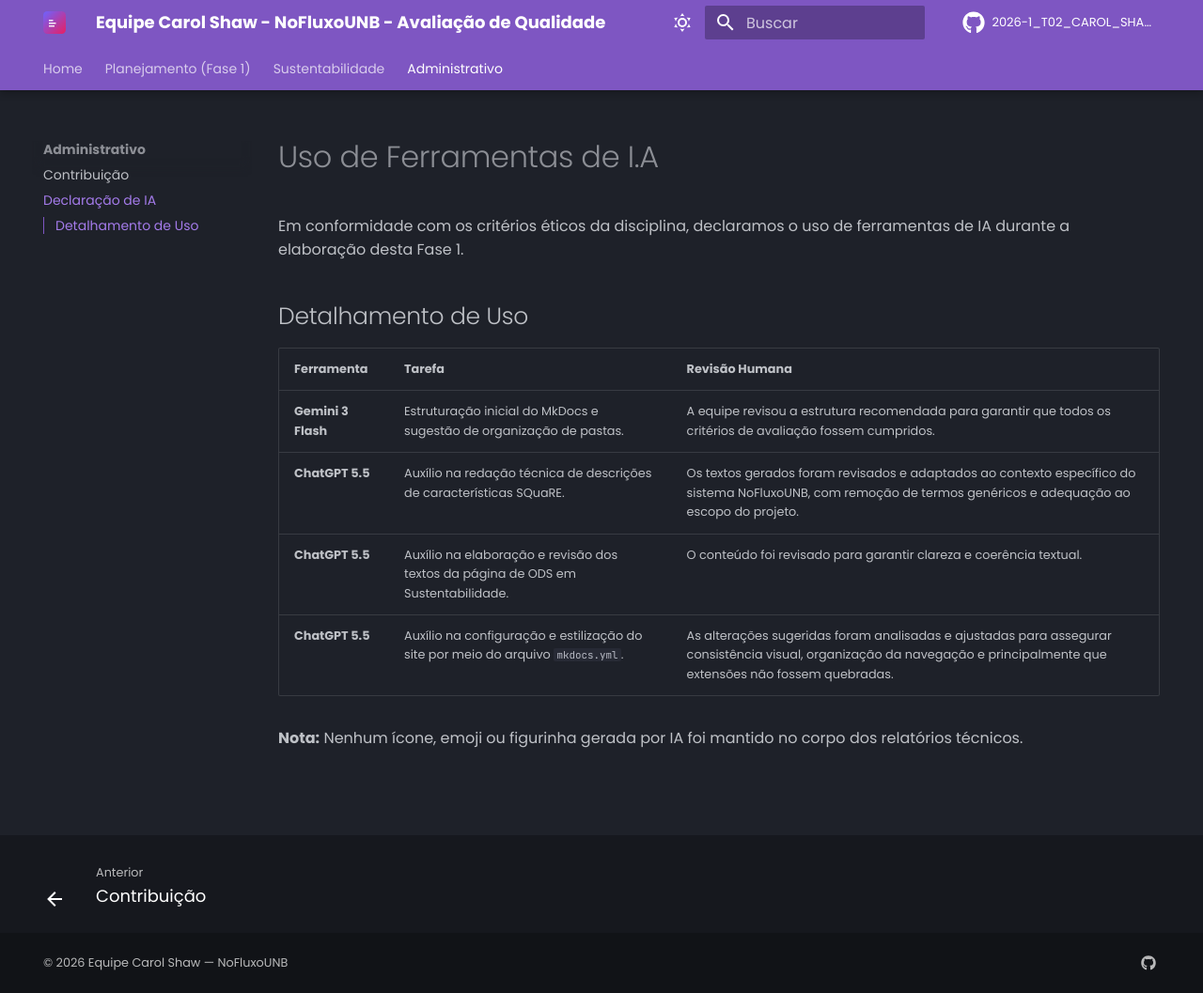
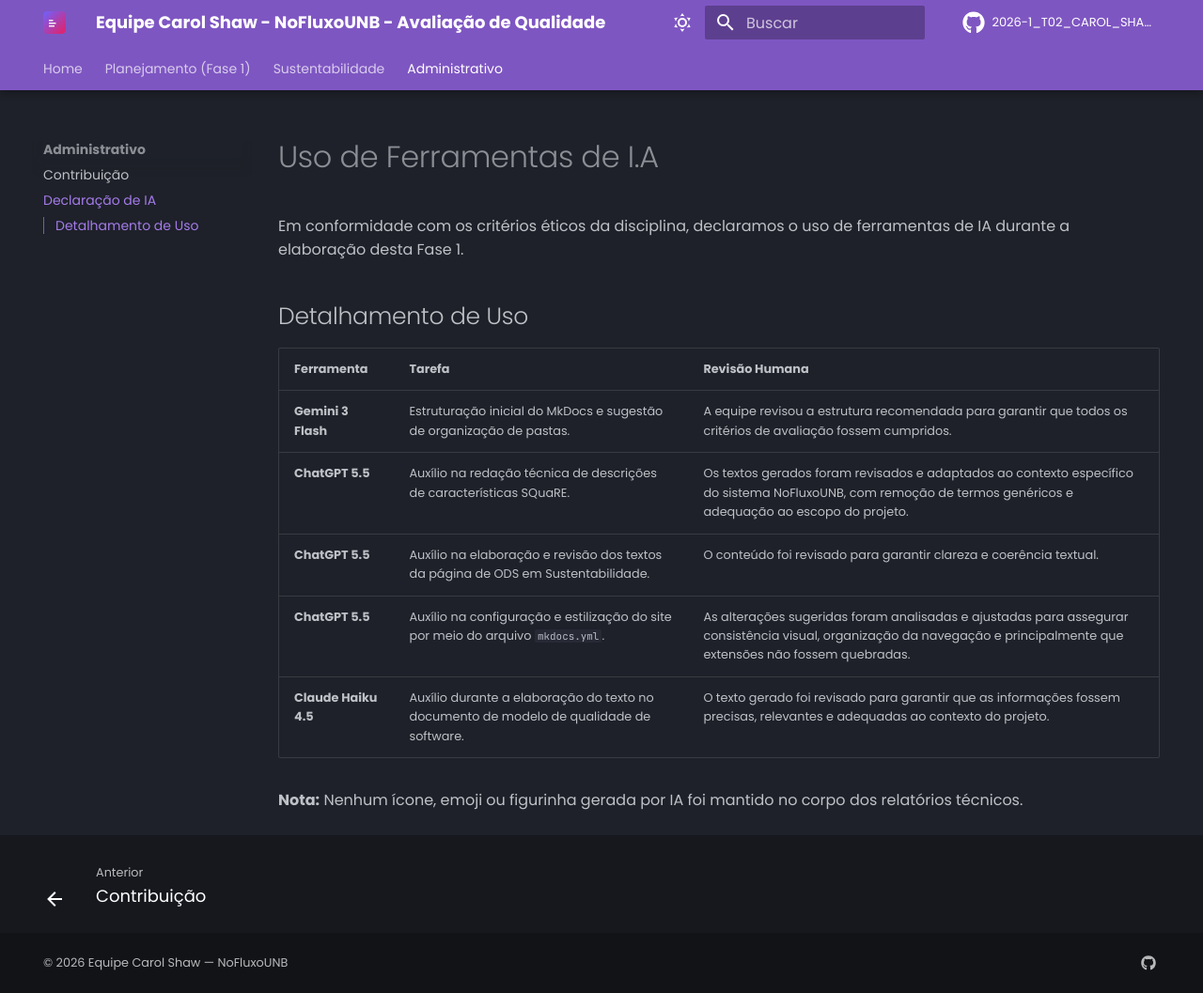
Before and after one commit to FCTE-Qualidade-de-Software-1/2026-1_T02_CAROL_SHAW, an MkDocs documentation site: the page built from docs/adm/ia.md, in a window 1280 px wide and 1057 px high. Shown: the whole window at 94% size. Built offline with MkDocs 1.6.1 and Material for MkDocs 9.7.7, drawn with Linux system fonts in a browser that asks for light colours; comment, search, counter and statistics services are not loaded.

```diff
--- a/docs/adm/ia.md
+++ b/docs/adm/ia.md
@@ -1,13 +1,15 @@
 # Uso de Ferramentas de I.A
+
 Em conformidade com os critérios éticos da disciplina, declaramos o uso de ferramentas de IA durante a elaboração desta Fase 1.
 
 ## Detalhamento de Uso
-| Ferramenta         | Tarefa                                                                                  | Revisão Humana                                                                                                                                                                |
-| :----------------- | :-------------------------------------------------------------------------------------- | :---------------------------------------------------------------------------------------------------------------------------------------------------------------------------- |
-| **Gemini 3 Flash** | Estruturação inicial do MkDocs e sugestão de organização de pastas.                     | A equipe revisou a estrutura recomendada para garantir que todos os critérios de avaliação fossem cumpridos.                                                                  |
-| **ChatGPT 5.5**        | Auxílio na redação técnica de descrições de características SQuaRE. | Os textos gerados foram revisados e adaptados ao contexto específico do sistema NoFluxoUNB, com remoção de termos genéricos e adequação ao escopo do projeto.                 |
-|   **ChatGPT 5.5**      | Auxílio na elaboração e revisão dos textos da página de ODS em Sustentabilidade.        | O conteúdo foi revisado  para garantir clareza e coerência textual.                                                            |
-|   **ChatGPT 5.5**      | Auxílio na configuração e estilização do site por meio do arquivo `mkdocs.yml`.         | As alterações sugeridas foram analisadas e ajustadas para assegurar consistência visual, organização da navegação e principalmente que extensões não fossem quebradas. |
 
+| Ferramenta           | Tarefa                                                                                 | Revisão Humana                                                                                                                                                         |
+| :------------------- | :------------------------------------------------------------------------------------- | :--------------------------------------------------------------------------------------------------------------------------------------------------------------------- |
+| **Gemini 3 Flash**   | Estruturação inicial do MkDocs e sugestão de organização de pastas.                    | A equipe revisou a estrutura recomendada para garantir que todos os critérios de avaliação fossem cumpridos.                                                           |
+| **ChatGPT 5.5**      | Auxílio na redação técnica de descrições de características SQuaRE.                    | Os textos gerados foram revisados e adaptados ao contexto específico do sistema NoFluxoUNB, com remoção de termos genéricos e adequação ao escopo do projeto.          |
+| **ChatGPT 5.5**      | Auxílio na elaboração e revisão dos textos da página de ODS em Sustentabilidade.       | O conteúdo foi revisado para garantir clareza e coerência textual.                                                                                                     |
+| **ChatGPT 5.5**      | Auxílio na configuração e estilização do site por meio do arquivo `mkdocs.yml`.        | As alterações sugeridas foram analisadas e ajustadas para assegurar consistência visual, organização da navegação e principalmente que extensões não fossem quebradas. |
+| **Claude Haiku 4.5** | Auxílio durante a elaboração do texto no documento de modelo de qualidade de software. | O texto gerado foi revisado para garantir que as informações fossem precisas, relevantes e adequadas ao contexto do projeto.                                           |
 
 **Nota:** Nenhum ícone, emoji ou figurinha gerada por IA foi mantido no corpo dos relatórios técnicos.
```
